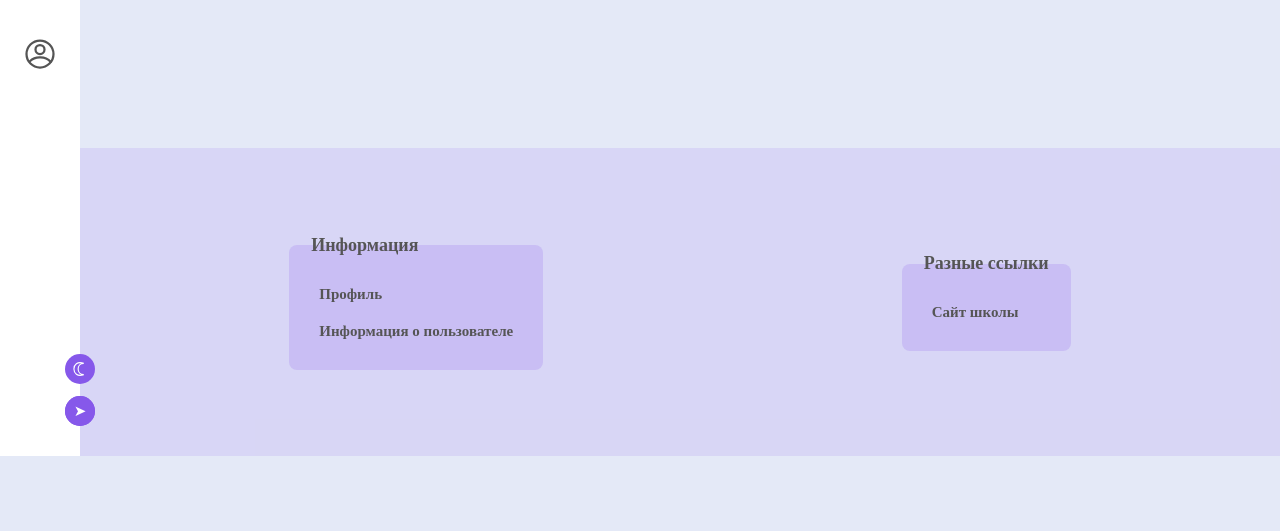
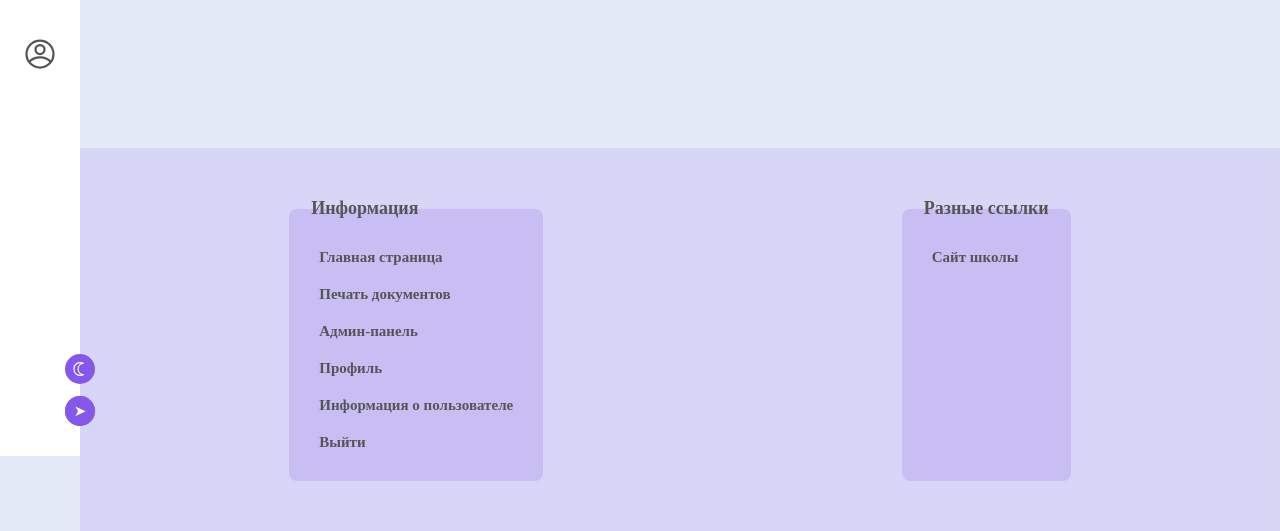
Before and after one commit to YelKar/school_portal, a Flask app: page /chose/documents in a window 1280 px wide. Shown: the part 344-875 px from the top of the page. Before the commit the page ends 800 px from the top, so only its background shows below. Run offline with Flask 2, Linux system fonts and the light colour scheme; a user stored in the database is signed in; some web fonts are replaced.

Commit message:
Upgraded footer

```diff
--- a/app/static/styles/_style.sass
+++ b/app/static/styles/_style.sass
@@ -41,6 +41,7 @@ footer
   display: flex
   justify-content: space-around
   flex-direction: row
+  flex-wrap: wrap
   flex: 1 1 auto
   padding: $footer-padding
   margin-top: $footer-margin-top
@@ -51,7 +52,7 @@ footer
     border: none
     border-radius: $element-border-radius
     padding: $footer-elements-padding
-    margin: auto $footer-elements-space
+    margin: $footer-elements-space
 
     background-color: $footer-elements-bgc
 
@@ -72,6 +73,10 @@ footer
 
       color: $text-color
       text-decoration: none
+
+      &:hover
+        color: $text-color
+        opacity: 0.9
 
 main
   display: flex
--- a/app/static/styles/styles_with_themes.css
+++ b/app/static/styles/styles_with_themes.css
@@ -197,6 +197,7 @@ html {
   display: flex;
   justify-content: space-around;
   flex-direction: row;
+  flex-wrap: wrap;
   flex: 1 1 auto;
   padding: 30px;
   margin-top: 300px;
@@ -206,7 +207,7 @@ html {
   border: none;
   border-radius: 8px;
   padding: 20px;
-  margin: auto 20px;
+  margin: 20px;
   background-color: #333;
 }
 .dark-theme footer fieldset legend {
@@ -222,6 +223,10 @@ html {
   font-weight: bold;
   color: #999;
   text-decoration: none;
+}
+.dark-theme footer fieldset a:hover {
+  color: #999;
+  opacity: 0.9;
 }
 .dark-theme main {
   display: flex;
@@ -658,6 +663,7 @@ html {
   display: flex;
   justify-content: space-around;
   flex-direction: row;
+  flex-wrap: wrap;
   flex: 1 1 auto;
   padding: 30px;
   margin-top: 300px;
@@ -667,7 +673,7 @@ html {
   border: none;
   border-radius: 8px;
   padding: 20px;
-  margin: auto 20px;
+  margin: 20px;
   background-color: rgba(134, 88, 234, 0.19);
 }
 .light-theme footer fieldset legend {
@@ -683,6 +689,10 @@ html {
   font-weight: bold;
   color: #555;
   text-decoration: none;
+}
+.light-theme footer fieldset a:hover {
+  color: #555;
+  opacity: 0.9;
 }
 .light-theme main {
   display: flex;
--- a/app/templates/base/footer.html
+++ b/app/templates/base/footer.html
@@ -1,9 +1,18 @@
 <footer>
     <fieldset>
         <legend>Информация</legend>
-
+        <a href="{{ url_for('index') }}">Главная страница</a>
+        {% if current_user.is_teacher or current_user.is_admin %}
+            <a href="{{ url_for('chose_documents') }}">Печать документов</a>
+        {% endif %}
+        {% if current_user.is_admin %}
+            <a href="{{ url_for('admin.index') }}">Админ-панель</a>
+        {% endif %}
         <a href="{{ url_for('profile') }}">Профиль</a>
         <a href="{{ url_for('profile_info') }}">Информация о пользователе</a>
+        {% if current_user.is_authenticated %}
+            <a href="{{ url_for('logout') }}">Выйти</a>
+        {% endif %}
     </fieldset>
     <fieldset>
         <legend>Разные ссылки</legend>
```
Also changed, not shown: 1 other file.
